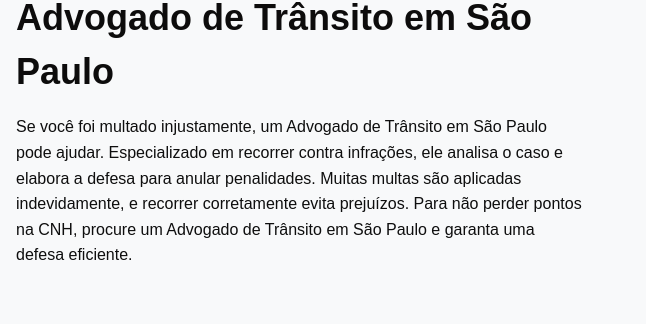
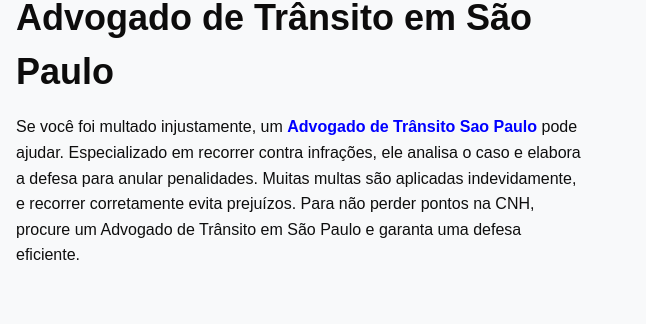
Before and after one commit to advogadodetransito/Advogado-de-Tr-nsito-em-S-o-Paulo, a plain HTML site: page index.html in a window 1280 px wide. Shown: the part 981-1305 px from the top of the page, 634-1280 px from the left. Drawn offline with nearby package versions, Linux system fonts and the light colour scheme.

Commit message:
Update index.html

```diff
--- a/index.html
+++ b/index.html
@@ -45,7 +45,7 @@
         <div class="section-text">
             <h2> Multas e Recursos com um Advogado de Trânsito em São Paulo</h2>
             <p>
-                Se você foi multado injustamente, um Advogado de Trânsito em São Paulo pode ajudar. Especializado em recorrer contra infrações, ele analisa o caso e elabora a defesa para anular penalidades. Muitas multas são aplicadas indevidamente, e recorrer corretamente evita prejuízos. Para não perder pontos na CNH, procure um Advogado de Trânsito em São Paulo e garanta uma defesa eficiente.
+                Se você foi multado injustamente, um <a href="https://advogadodetransito.app.br/" style="color: blue; font-weight: bold; text-decoration: none; transition: color 0.3s;">Advogado de Trânsito Sao Paulo</a> pode ajudar. Especializado em recorrer contra infrações, ele analisa o caso e elabora a defesa para anular penalidades. Muitas multas são aplicadas indevidamente, e recorrer corretamente evita prejuízos. Para não perder pontos na CNH, procure um Advogado de Trânsito em São Paulo e garanta uma defesa eficiente.
 
 
 
```
